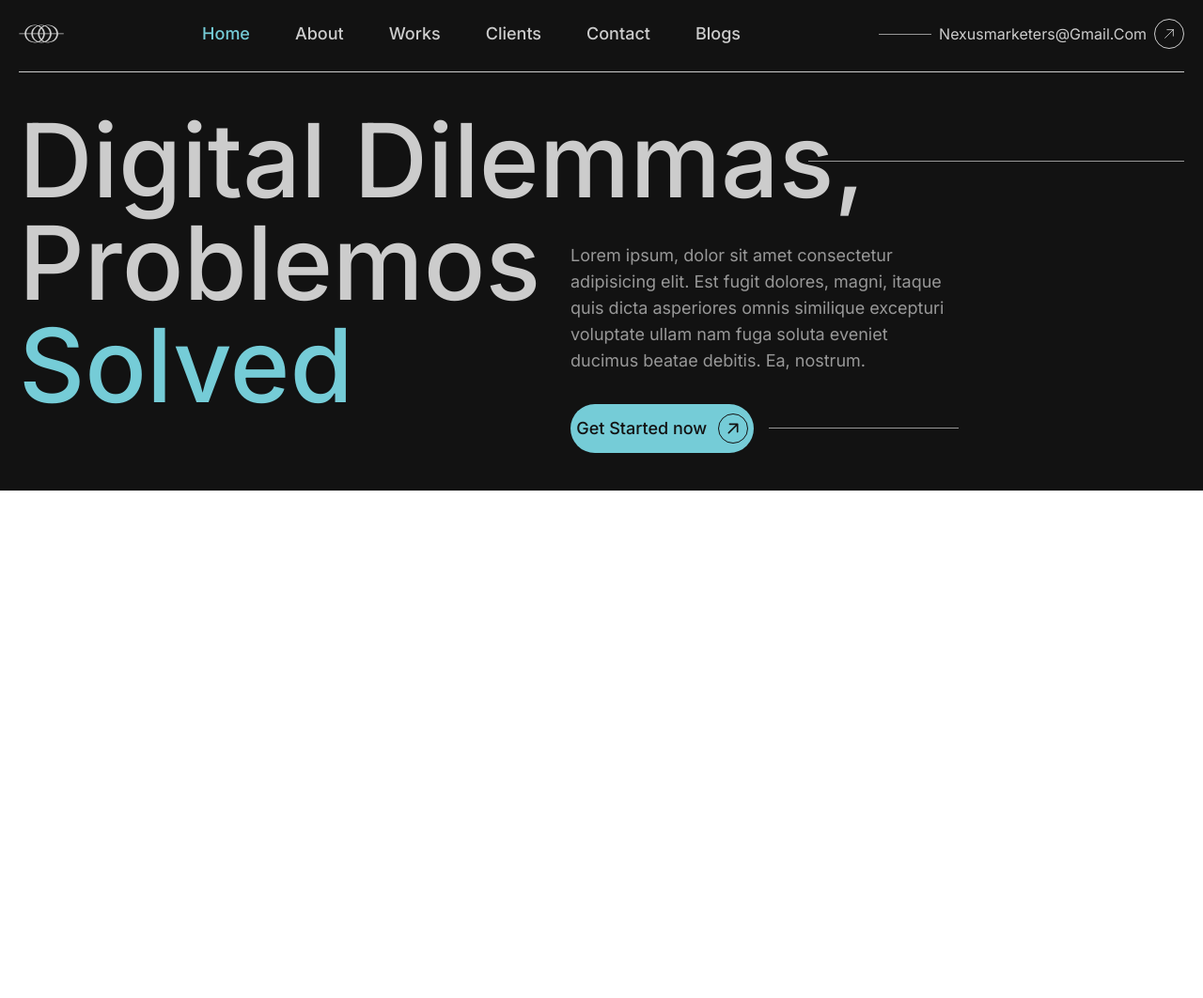
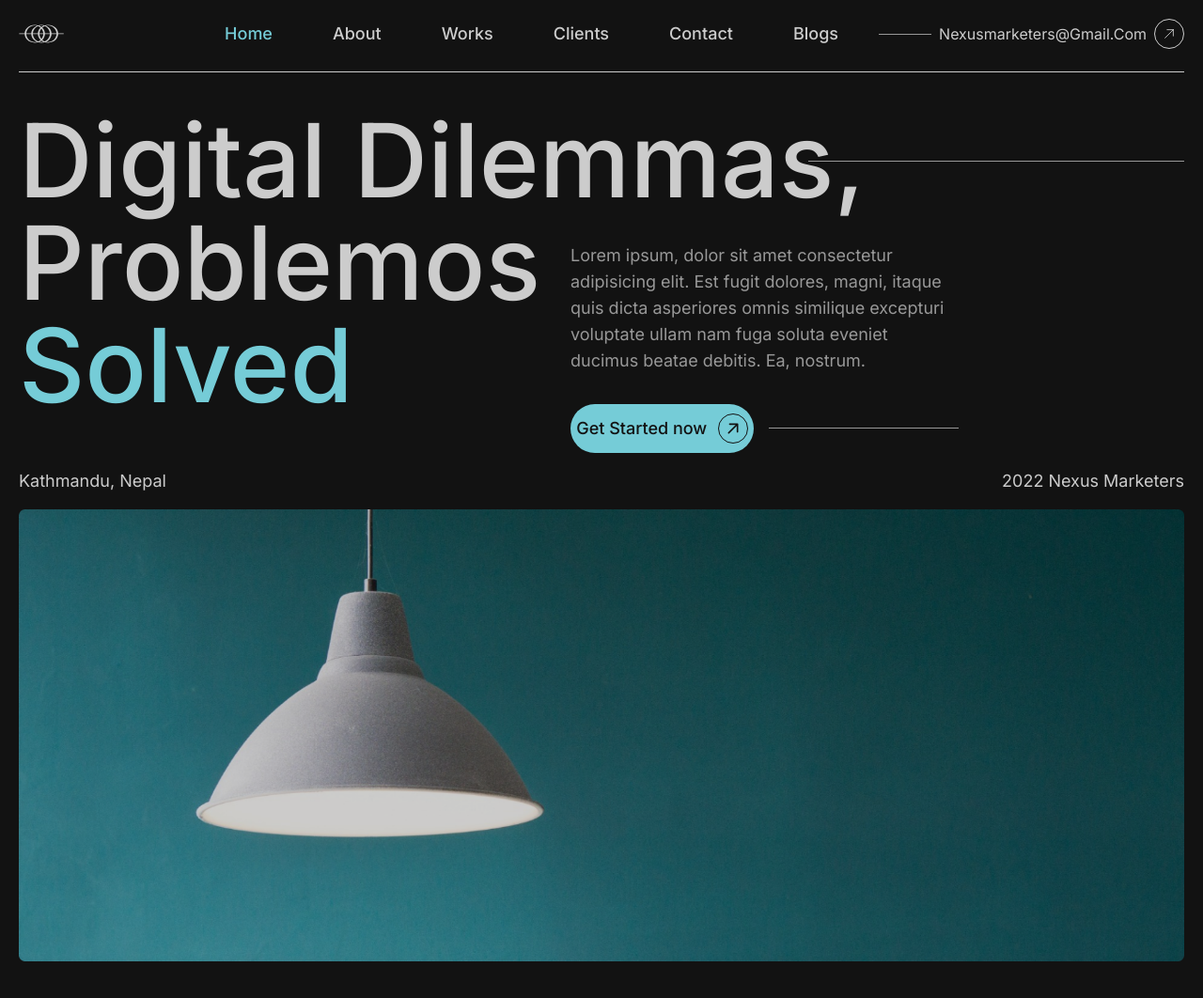
Before and after one commit to linushahs/nexus-marketer, a Next.js app: page / in a window 1280 px wide. Shown: the whole page at 94% size. Before the commit the page ends 800 px from the top, so only its background shows below. Built offline with nearby package versions, Linux system fonts and the light colour scheme.

Commit message:
Added thumbnail

```diff
--- a/src/components/Homepage.tsx
+++ b/src/components/Homepage.tsx
@@ -1,5 +1,6 @@
 import { ArrowUpRightIcon } from "@heroicons/react/20/solid";
 import ArrowUpRight from "./assets/ArrowUpRight";
+import Image from "next/image";
 
 function Homepage() {
   return (
@@ -9,6 +10,7 @@ function Homepage() {
         <hr className="absolute top-1/2 right-0 w-[400px] border-tertiary" />
       </div>
 
+      {/* headline, subtext -------------  */}
       <div className="flex gap-8 items-start">
         <h1>
           Problemos <br />
@@ -32,6 +34,22 @@ function Homepage() {
           </span>
         </div>
       </div>
+
+      {/* location, launched date ---------  */}
+      <div className="my-4 flex justify-between text-secondary text-lg">
+        <h3>Kathmandu, Nepal</h3>
+        <h3>2022 Nexus Marketers</h3>
+      </div>
+
+      {/* thumbnail ----------  */}
+      <Image
+        src="/assets/landing-thumbnail.png"
+        alt="thumbnail"
+        width={1000}
+        height={200}
+        priority={true}
+        className="w-full"
+      />
     </section>
   );
 }
--- a/src/components/Navbar.tsx
+++ b/src/components/Navbar.tsx
@@ -9,7 +9,7 @@ function Navbar() {
           <Logo className="w-12 h-12" />
         </div>
         {/* right side  */}
-        <ul className="navbar-menu lg:flex items-center gap-12 hidden font-[500] text-lg 3xl:text-xl">
+        <ul className="navbar-menu lg:flex items-center ml-32 gap-16 hidden font-[500] text-lg 3xl:text-xl">
           <li>
             <a href="#home" className="active">
               Home
```
